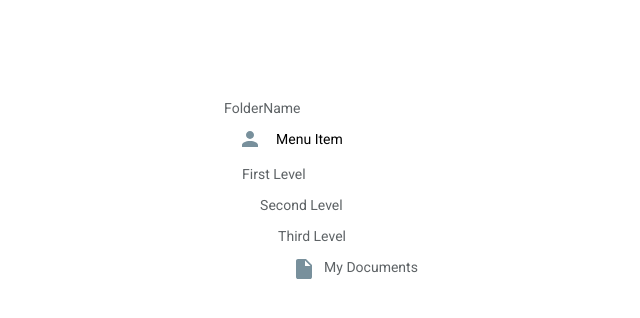
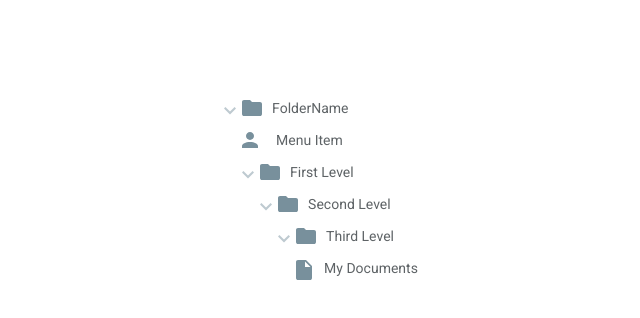
Before and after one commit to oleg-an/axes-pro, a Next.js app: page / in a window 1280 px wide. Shown: the top 318 px of the page, without its empty margins (319-959 px from the left). Built offline with nearby package versions, Linux system fonts and the light colour scheme.

Commit message:
added icons to folder component

```diff
--- a/components/element/Element.module.css
+++ b/components/element/Element.module.css
@@ -1,5 +1,6 @@
 .title {
     font-size: 14px;
+    color: #5E6366;
 }
 
 .container {
--- a/components/element/Element.tsx
+++ b/components/element/Element.tsx
@@ -11,7 +11,7 @@ interface Props extends React.HTMLAttributes<HTMLElement> {
 export const Element = ({...props}: Props) => {
     return <div className={style.container}>
         <div className={style.icon}>
-            <Image src={UserImage}/>
+            <Image alt="" src={UserImage}/>
         </div>
         <div className={style.container}>
             <div className={style.title}>{props.title}</div>
--- a/components/file/File.tsx
+++ b/components/file/File.tsx
@@ -10,7 +10,7 @@ interface Props extends React.HTMLAttributes<HTMLElement> {
 export const File = ({...props}: Props) => {
     return <div className={style.container}>
         <div className={style.icon}>
-            <Image src={FileImage}/>
+            <Image alt="" src={FileImage}/>
         </div>
         <div className={style.title}>{props.title}</div>
     </div>
--- a/components/folder/Folder.module.css
+++ b/components/folder/Folder.module.css
@@ -1,9 +1,25 @@
+.folder {
+    user-select: none;
+}
+
 .title {
     font-size: 14px;
     color: #5E6366;
 }
 
+.container {
+    display: flex;
+}
+
 .children {
     padding-left: 18px;
-    margin-top: 15px;
+    margin-top: 12px;
 }
+
+.folder2Icon {
+    margin-right: 10px;
+}
+
+.toggleIcon {
+    margin-right: 6px;
+}
--- a/components/folder/Folder.tsx
+++ b/components/folder/Folder.tsx
@@ -1,13 +1,30 @@
 import React from 'react';
 import style from './Folder.module.css';
+import ArrowImage from '../../public/arrow.svg';
+import ToggleImage from '../../public/toggle.svg';
+
+import Folder1Image from '../../public/folder1.svg';
+import Folder12Image from '../../public/folder2.svg';
+
+import Image from 'next/image'
 
 interface Props extends React.HTMLAttributes<HTMLElement> {
     title: string;
 }
 
 export const Folder = ({...props}: Props) => {
-    return <div>
-        <div className={style.title}>{props.title}</div>
+    return <div className={style.folder}>
+        <div className={style.container}>
+            <div className={style.container}>
+                <div className={style.toggleIcon}>
+                    <Image alt="" src={ToggleImage}/>
+                </div>
+                <div className={style.folder2Icon}>
+                    <Image alt="" src={Folder12Image}/>
+                </div>
+            </div>
+            <div className={style.title}>{props.title}</div>
+        </div>
         {React.Children.map(props.children as any, (child) => {
             return (
                 <div className={style.children}>
```
